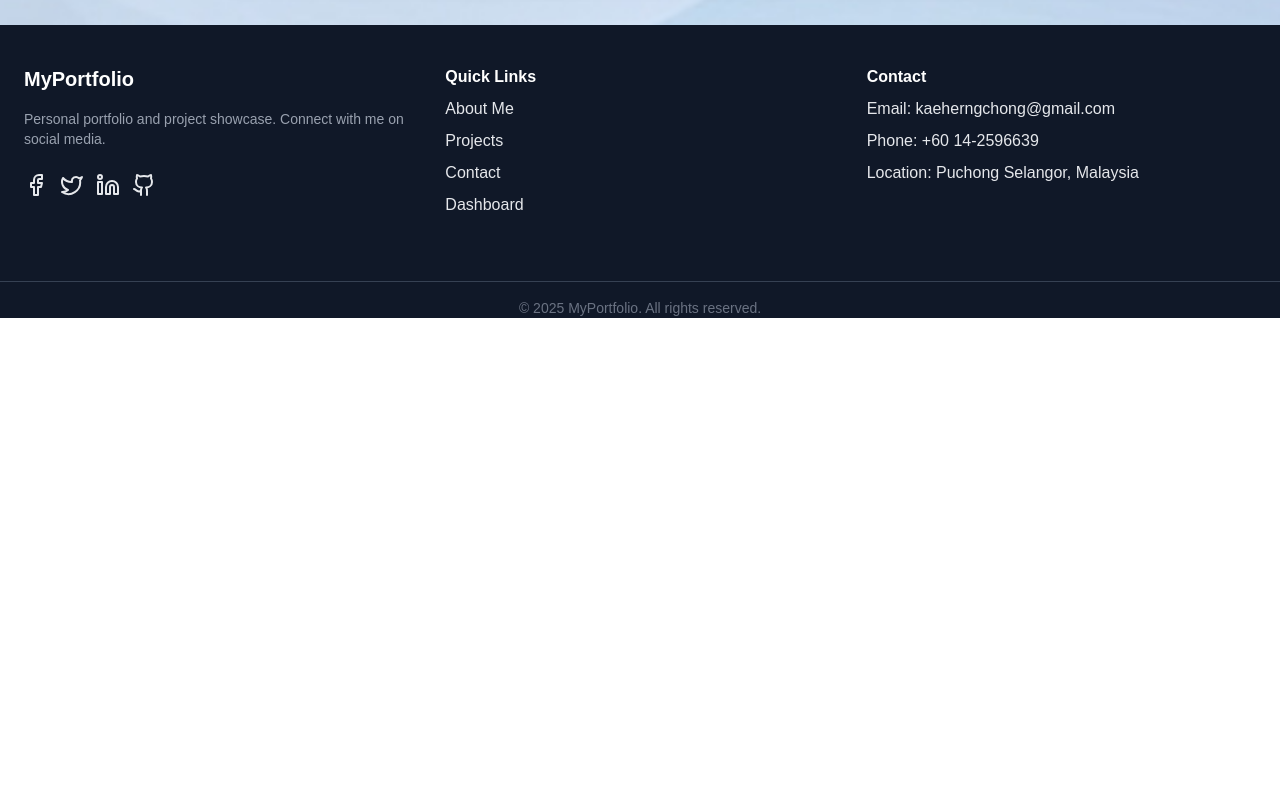
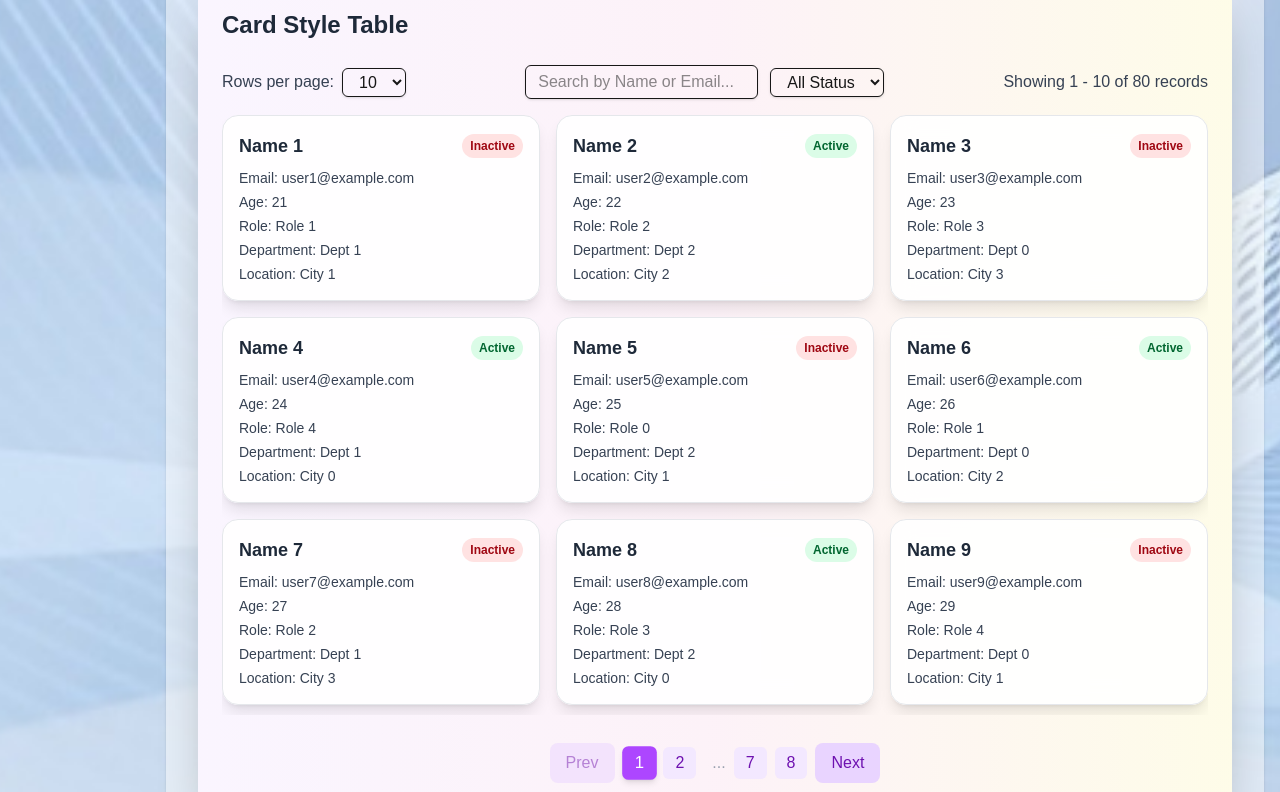
Before and after one commit to KaeHerng/my.profile.nextjs, a Next.js app: page /Page/table-page in a window 1280 px wide. Shown: the part 3403-4195 px from the top of the page. Before the commit the page ends 3721 px from the top, so only its background shows below. Built offline with nearby package versions, Linux system fonts and the light colour scheme.

Commit message:
12/11/2025 - Added another Table design modern design

```diff
--- a/src/app/Auth/login/page.tsx
+++ b/src/app/Auth/login/page.tsx
@@ -15,14 +15,30 @@ export default function LoginPage() {
   const [email, setEmail] = useState("");
   const [password, setPassword] = useState("");
   const [showPassword, setShowPassword] = useState(false);
+  const [errorMsg, setErrorMsg] = useState(""); // <-- new
 
   const handleLogin = (e: React.FormEvent) => {
     e.preventDefault();
-    console.log({ email, password });
-    const user = { name: "Chong Kae Herng", email: "kaeherngchong@gmail.com" };
+
+    // Simple client-side validation
+    if (!email || !password) {
+      setErrorMsg("Email and password cannot be empty.");
+      return;
+    }
+
+    // Example: check password (mock)
+    if (password !== "123456") {
+      setErrorMsg("Incorrect password. Please try again.");
+      return;
+    }
+
+    // Clear error
+    setErrorMsg("");
+
+    // Mock login
+    const user = { name: "Chong Kae Herng", email };
     dispatch(login(user));
     router.push("/Page");
-    // router.push("/Firstgo");
   };
 
   return (
@@ -49,6 +65,13 @@ export default function LoginPage() {
       >
         <h1 className="text-3xl font-extrabold text-gray-800 text-center mb-3">Welcome Back</h1>
         <p className="text-gray-500 text-center mb-8">Login to your account</p>
+
+        {/* Error message */}
+        {errorMsg && (
+          <div className="mb-4 text-red-600 text-center font-medium animate-pulse">
+            {errorMsg}
+          </div>
+        )}
 
         <form onSubmit={handleLogin} className="flex flex-col gap-6">
 
--- a/src/app/Auth/registration/page.tsx
+++ b/src/app/Auth/registration/page.tsx
@@ -11,6 +11,7 @@ export default function RegistrationPage() {
     confirmPassword: "",
   });
 
+  const [errorMsg, setErrorMsg] = useState(""); // <-- new
   const router = useRouter();
 
   const handleChange = (e: React.ChangeEvent<HTMLInputElement>) => {
@@ -19,8 +20,26 @@ export default function RegistrationPage() {
 
   const handleSubmit = (e: React.FormEvent) => {
     e.preventDefault();
-    // Add registration logic here
-    console.log(formData);
+
+    // Validation
+    if (!formData.name || !formData.email || !formData.password || !formData.confirmPassword) {
+      setErrorMsg("All fields are required.");
+      return;
+    }
+
+    if (formData.password !== formData.confirmPassword) {
+      setErrorMsg("Passwords do not match.");
+      return;
+    }
+
+    // Clear error
+    setErrorMsg("");
+
+    // Mock registration logic
+    console.log("Registered user:", formData);
+
+    // Redirect to login
+    router.push("/Auth/login");
   };
 
   const goToLogin = () => {
@@ -33,6 +52,13 @@ export default function RegistrationPage() {
         <h1 className="text-3xl font-bold text-gray-800 mb-6 text-center">
           Create Your Account
         </h1>
+
+        {/* Error message */}
+        {errorMsg && (
+          <div className="mb-4 text-red-600 text-center font-medium animate-pulse">
+            {errorMsg}
+          </div>
+        )}
 
         <form onSubmit={handleSubmit} className="flex flex-col gap-4">
           {/* Name */}
@@ -78,6 +104,7 @@ export default function RegistrationPage() {
             className="w-full px-4 py-3 rounded-xl border border-gray-300 focus:ring-2 focus:ring-blue-400 focus:outline-none transition"
             required
           />
+
           <button
             type="submit"
             className="mt-4 w-full py-3 bg-blue-400 hover:bg-blue-500 text-white font-semibold rounded-xl shadow-md transition"
@@ -88,7 +115,7 @@ export default function RegistrationPage() {
 
         <div className="mt-6 text-center text-gray-500">
           Already have an account?{" "}
-          <a onClick={goToLogin} className="text-blue-500 hover:underline">
+          <a onClick={goToLogin} className="text-blue-500 hover:underline cursor-pointer">
             Sign In
           </a>
         </div>
--- a/src/app/Page/table-page/page.tsx
+++ b/src/app/Page/table-page/page.tsx
@@ -674,6 +674,153 @@ export default function TablePage() {
       </div>
 
 
+      {/* ===== Card Style Table (Modern Design) ===== */}
+      <div className="bg-gradient-to-r from-purple-50 via-pink-50 to-yellow-50 rounded-2xl shadow-2xl p-6 flex flex-col gap-4">
+        <h2 className="text-2xl font-bold text-gray-800 mb-2">Card Style Table</h2>
+
+        {/* Top Controls */}
+        <div className="flex flex-wrap justify-between items-center gap-3">
+          <div className="flex items-center gap-2">
+            <label className="text-gray-700 font-medium">Rows per page:</label>
+            <select
+              value={pageSize}
+              onChange={handlePageSizeChange}
+              className="px-3 py-1 border rounded-md shadow-sm focus:outline-none focus:ring-2 focus:ring-purple-400 transition-all hover:scale-105"
+            >
+              {[5, 10, 20, 50].map((size) => (
+                <option key={size} value={size}>
+                  {size}
+                </option>
+              ))}
+            </select>
+          </div>
+
+          <div className="flex items-center gap-3 flex-wrap">
+            {/* Search */}
+            <input
+              type="text"
+              placeholder="Search by Name or Email..."
+              value={searchTerm}
+              onChange={(e) => {
+                setSearchTerm(e.target.value);
+                setPage(1);
+              }}
+              className="px-3 py-1 border rounded-md shadow-sm focus:outline-none focus:ring-2 focus:ring-purple-400 transition-all hover:scale-105"
+            />
+
+            {/* Filter by Status */}
+            <select
+              value={statusFilter}
+              onChange={(e) => {
+                setStatusFilter(e.target.value);
+                setPage(1);
+              }}
+              className="px-3 py-1 border rounded-md shadow-sm focus:outline-none focus:ring-2 focus:ring-purple-400 transition-all hover:scale-105"
+            >
+              <option value="">All Status</option>
+              <option value="Active">Active</option>
+              <option value="Inactive">Inactive</option>
+            </select>
+          </div>
+
+          <div className="text-gray-700 font-medium">
+            Showing {(page - 1) * pageSize + 1} -{" "}
+            {Math.min(page * pageSize, data.length)} of {data.length} records
+          </div>
+        </div>
+
+        {/* Card Grid Table */}
+        <div className="grid grid-cols-1 sm:grid-cols-2 lg:grid-cols-3 gap-4 overflow-auto max-h-[600px]">
+          {filteredData
+            .slice((page - 1) * pageSize, page * pageSize)
+            .map((row) => (
+              <div
+                key={row.id}
+                className="bg-white/90 backdrop-blur-md rounded-2xl shadow-lg border border-gray-200 p-4 flex flex-col gap-2 hover:bg-gray-100 transition-all cursor-pointer"
+              >
+                <div className="flex justify-between items-center">
+                  <h3 className="text-lg font-semibold text-gray-800">{row.name}</h3>
+                  <span
+                    className={`px-2 py-1 text-xs font-semibold rounded-full ${
+                      row.status === "Active"
+                        ? "bg-green-100 text-green-800"
+                        : "bg-red-100 text-red-800"
+                    }`}
+                  >
+                    {row.status}
+                  </span>
+                </div>
+                <div className="flex flex-col gap-1 text-gray-700 text-sm">
+                  <div>
+                    <span className="font-medium">Email:</span> {row.email}
+                  </div>
+                  <div>
+                    <span className="font-medium">Age:</span> {row.age}
+                  </div>
+                  <div>
+                    <span className="font-medium">Role:</span> {row.role}
+                  </div>
+                  <div>
+                    <span className="font-medium">Department:</span> {row.department}
+                  </div>
+                  <div>
+                    <span className="font-medium">Location:</span> {row.location}
+                  </div>
+                </div>
+              </div>
+            ))}
+        </div>
+
+        {/* Pagination */}
+        <div className="flex justify-center items-center gap-2 mt-3 flex-wrap">
+          <button
+            onClick={handlePrev}
+            disabled={page === 1}
+            className="px-4 py-2 bg-purple-200 text-purple-800 rounded-lg disabled:opacity-50 disabled:cursor-not-allowed transition-all hover:bg-purple-300"
+          >
+            Prev
+          </button>
+
+          {Array.from({ length: totalPagesfilter }, (_, i) => i + 1)
+            .filter((p) => {
+              return (
+                p === 1 ||
+                p === 2 ||
+                p === totalPagesfilter ||
+                p === totalPagesfilter - 1 ||
+                (p >= page - 1 && p <= page + 1)
+              );
+            })
+            .map((p, idx, arr) => {
+              const prev = arr[idx - 1];
+              const showDots = prev && p - prev > 1;
+              return (
+                <span key={p} className="flex items-center">
+                  {showDots && <span className="px-2 text-gray-400">...</span>}
+                  <button
+                    onClick={() => setPage(p)}
+                    className={`px-3 py-1 rounded-md transition-all ${
+                      p === page
+                        ? "bg-purple-500 text-white shadow-md scale-105"
+                        : "bg-purple-100 text-purple-800 hover:bg-purple-200"
+                    }`}
+                  >
+                    {p}
+                  </button>
+                </span>
+              );
+            })}
+
+          <button
+            onClick={handleNext}
+            disabled={page === totalPagesfilter}
+            className="px-4 py-2 bg-purple-200 text-purple-800 rounded-lg disabled:opacity-50 disabled:cursor-not-allowed transition-all hover:bg-purple-300"
+          >
+            Next
+          </button>
+        </div>
+      </div>
+
     </div>
   );
 }
--- a/src/components/Modal/PopupModal.tsx
+++ b/src/components/Modal/PopupModal.tsx
@@ -40,7 +40,7 @@ export default function PopupModal({ isOpen, onClose, title, children }: PopupMo
           flex flex-col min-h-[200px] max-h-[80vh]`}
       >
         {/* Header */}
-        <div className="p-6 border-b flex justify-between items-center">
+        <div className="p-6 border-b border-gray-300 flex justify-between items-center">
           {title && <h2 className="text-2xl font-semibold">{title}</h2>}
           <button
             onClick={handleClose}
@@ -56,7 +56,7 @@ export default function PopupModal({ isOpen, onClose, title, children }: PopupMo
         </div>
 
         {/* Optional bottom button */}
-        <div className="p-6 border-t flex justify-end">
+        <div className="p-6 border-t border-gray-300 flex justify-end">
           <button
             onClick={handleClose}
             className="px-4 py-2 bg-blue-600 text-white rounded hover:bg-blue-700 transition">
```
